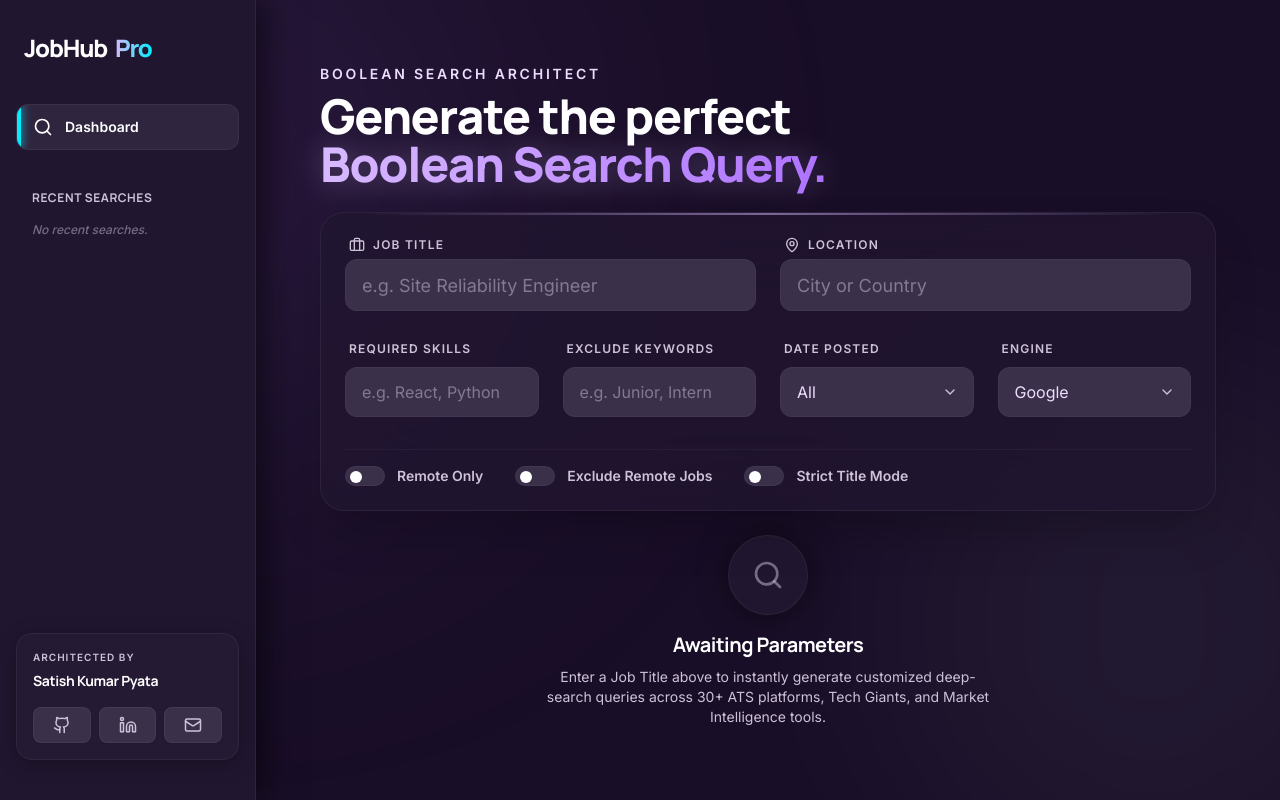
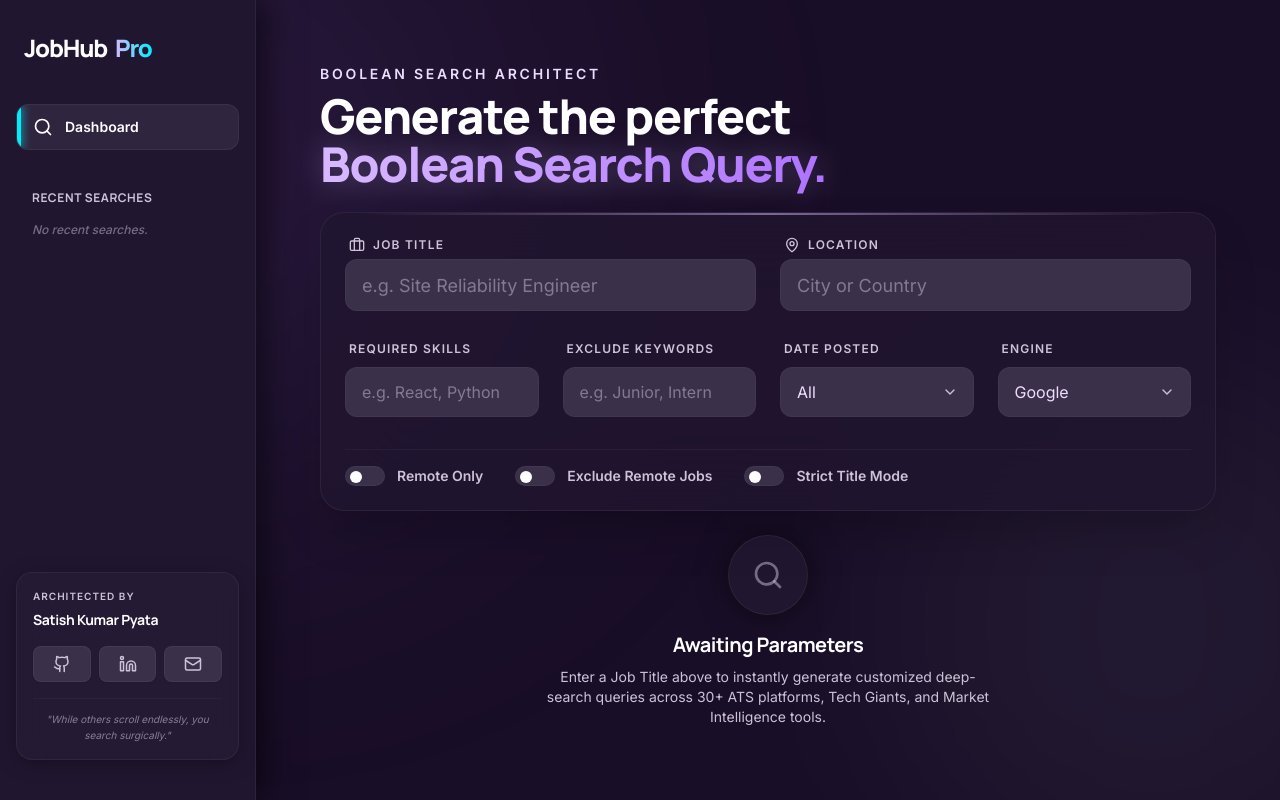
Before and after one commit to COutSatish/jobhub-pro, a React (Vite) app: page / in a window 1280 px wide. Built offline with nearby package versions, Linux system fonts and the light colour scheme.

Commit message:
feat: Add tagline quote to creator card

```diff
--- a/src/App.jsx
+++ b/src/App.jsx
@@ -288,6 +288,7 @@ function App() {
               </a>
             </div>
 
+            <p className="mt-4 pt-3 border-t border-outline-variant/20 text-[10px] text-txt-muted/60 italic text-center leading-relaxed">"While others scroll endlessly, you search surgically."</p>
           </div>
         </div>
       </aside>
```
